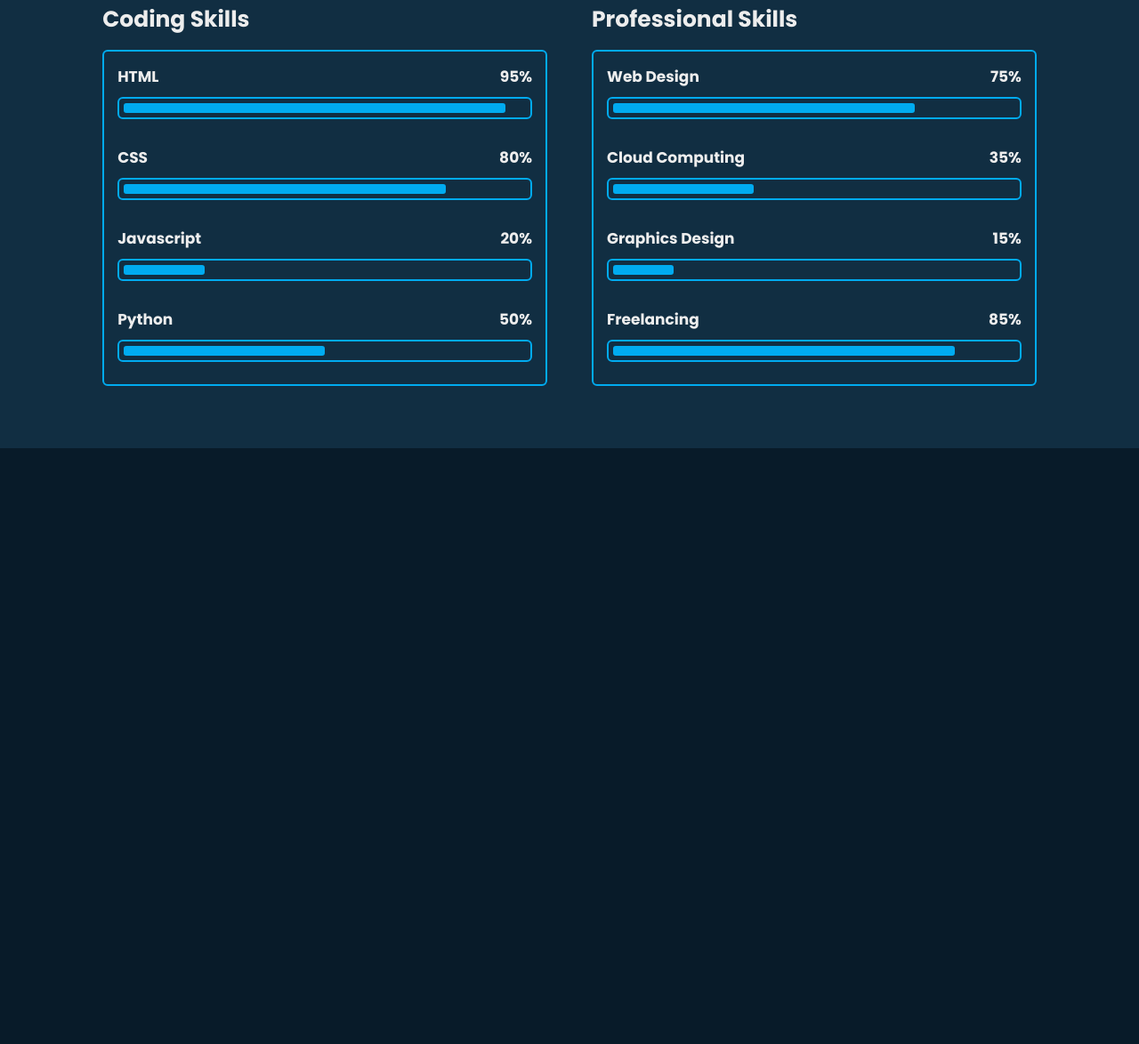
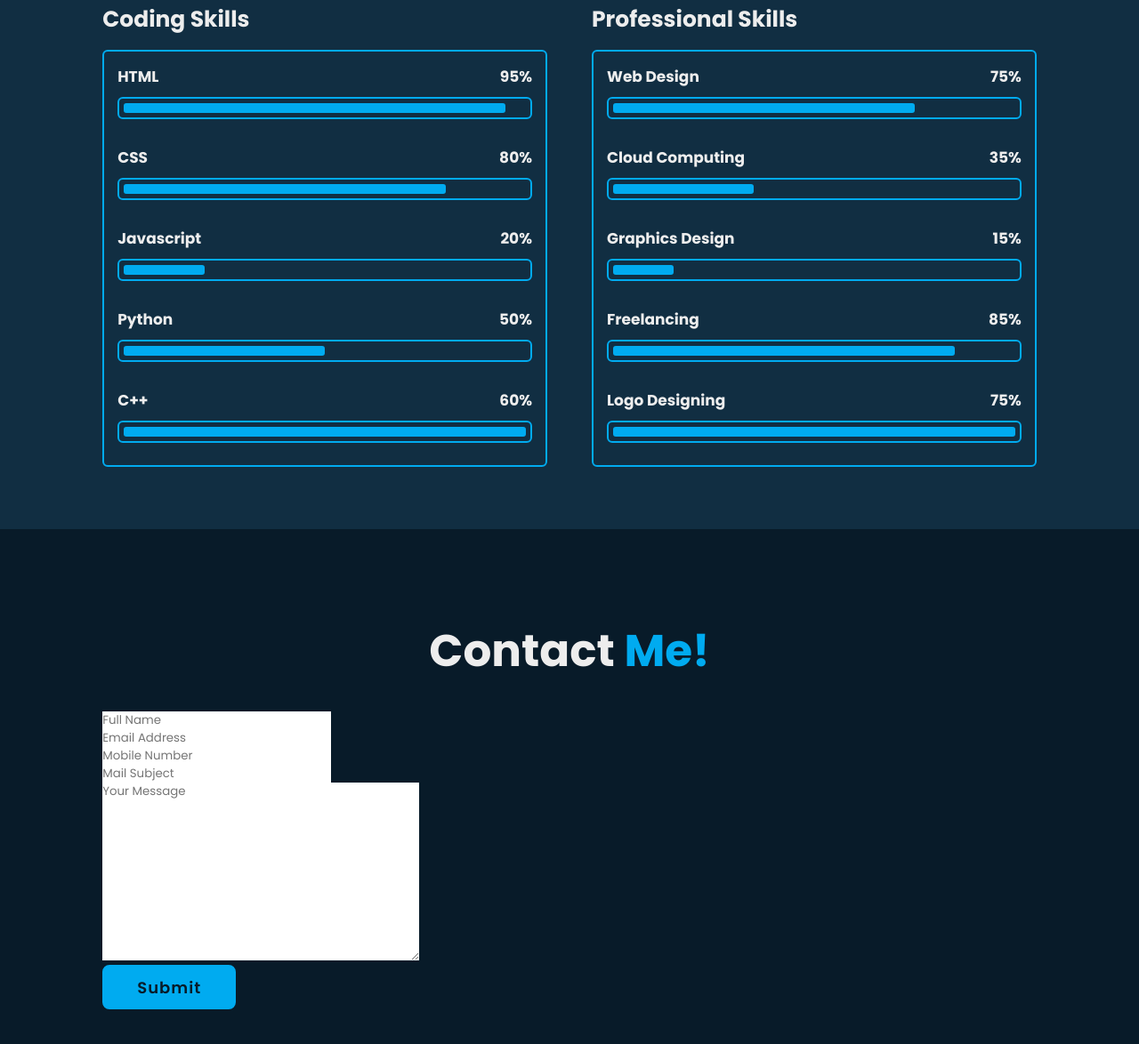
Before and after one commit to Amit-Patra-04/Portfolio-1, a plain HTML site: page index.html in a window 1280 px wide. Shown: the part 2860-4034 px from the top of the page at 89% size. Before the commit the page ends 3364 px from the top, so only its background shows below. Drawn offline with nearby package versions, Linux system fonts and the light colour scheme.

Commit message:
Contact Us Section Design, minute changes in skill section

```diff
--- a/index.html
+++ b/index.html
@@ -154,6 +154,11 @@
                         <div class="bar"><span></span></div>
                     </div>
 
+                    <div class="progress">
+                        <h3>C++<span>60%</span></h3>
+                        <div class="bar"><span></span></div>
+                    </div>
+
                 </div>
             </div>
         </div>
@@ -182,10 +187,52 @@
                         <div class="bar"><span></span></div>
                     </div>
 
+                    <div class="progress">
+                        <h3>Logo Designing<span>75%</span></h3>
+                        <div class="bar"><span></span></div>
+                    </div>
+
                 </div>
             </div>
         </div>
     </div>
 </section>
+
+<!-- Cotact Us Section Design -->
+
+<section class="contact" id="contact">
+    <h2 class="heading">Contact <span>Me!</span></h2>
+    <form action="#">
+        <div class="input-box">
+            <div class="input-field">
+                <input type="text" placeholder="Full Name" required>
+                <span class="focus"></span>
+            </div>
+            <div class="input-field">
+                <input type="text" placeholder="Email Address" required>
+                <span class="focus"></span>
+            </div>
+        </div>
+
+        <div class="input-box">
+            <div class="input-field">
+                <input type="number" placeholder="Mobile Number" required>
+                <span class="focus"></span>
+            </div>
+            <div class="input-field">
+                <input type="text" placeholder="Mail Subject" required>
+                <span class="focus"></span>
+            </div>
+        </div>
+
+        <div class="textarea-field">
+            <textarea name="" id="" cols="30" rows="10" placeholder="Your Message" required></textarea>
+            <span class="focus"></span>
+        </div>
+        <div class="btn-box btns">
+            <button type="submit" class="btn">Submit</button>
+        </div>
+    </form>
+</section>
 </body>
 </html>
```
